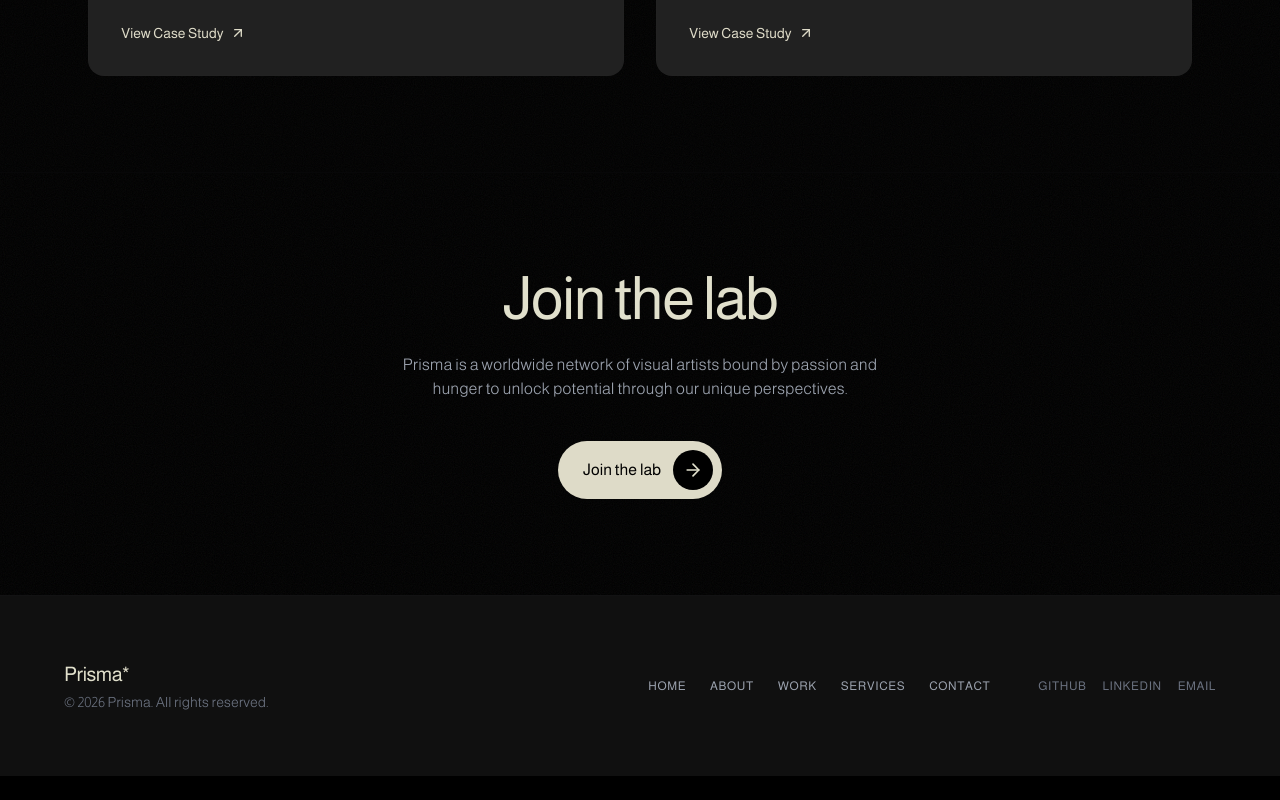
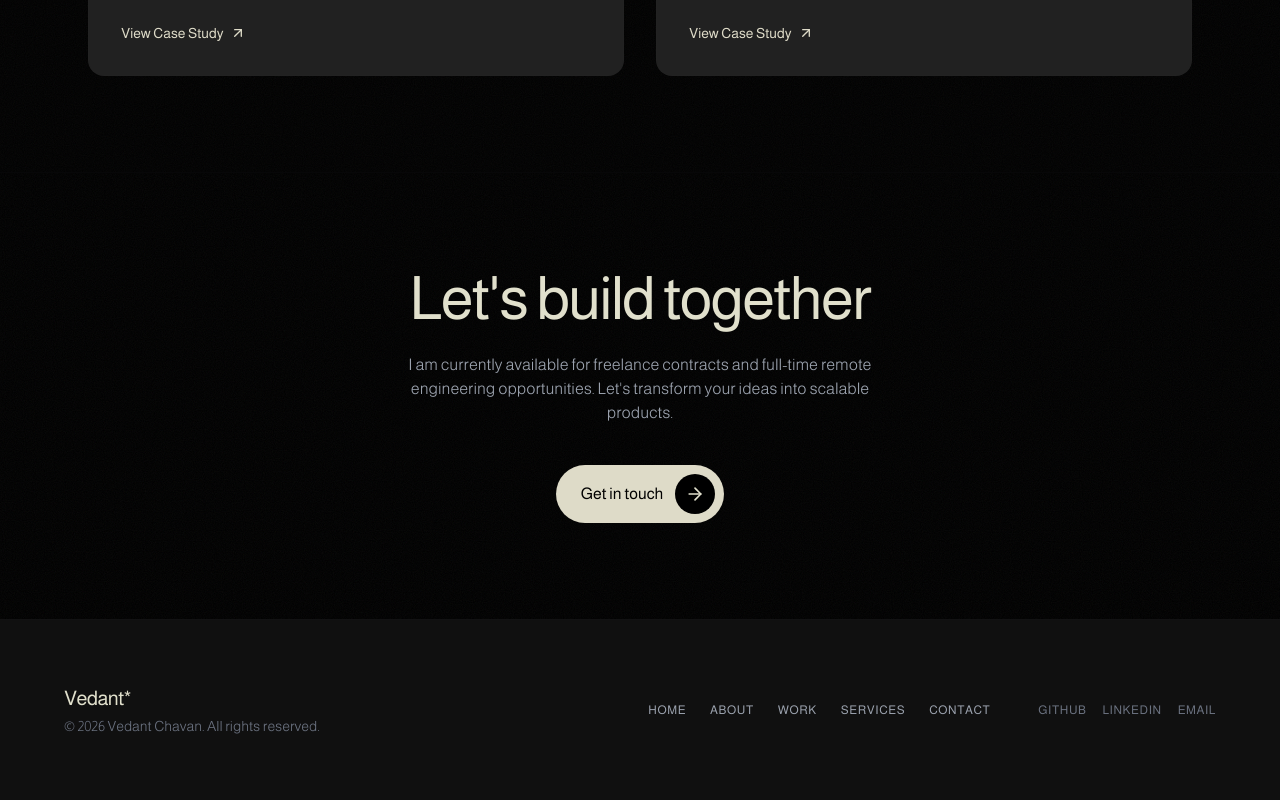
Before and after one commit to VedantChavan385/Freelance_Portfolio, a React (Vite) app in the folder V3/: page /work in a window 1280 px wide. Shown: the part 2026-2826 px from the top of the page. Before the commit the page ends 2802 px from the top, so only its background shows below. Built offline with nearby package versions, Linux system fonts and the light colour scheme.

Commit message:
Studio Re-branding to Developer Portfolio

```diff
--- a/V3/src/components/layout/Footer.jsx
+++ b/V3/src/components/layout/Footer.jsx
@@ -8,10 +8,10 @@ export default function Footer() {
         {/* Left Side: Brand/Logo */}
         <div className="flex flex-col items-center md:items-start gap-1">
           <Link to="/" className="text-xl font-medium tracking-tight text-[#E1E0CC] hover:opacity-85 transition-opacity">
-            Prisma<span className="text-primary">*</span>
+            Vedant<span className="text-primary">*</span>
           </Link>
           <span className="text-gray-500 text-xs sm:text-sm font-light">
-            © {new Date().getFullYear()} Prisma. All rights reserved.
+            © {new Date().getFullYear()} Vedant Chavan. All rights reserved.
           </span>
         </div>
 
@@ -36,6 +36,8 @@ export default function Footer() {
               <a
                 key={link.name}
                 href={link.href}
+                target="_blank"
+                rel="noreferrer"
                 className="text-gray-500 hover:text-primary transition-colors duration-300 font-medium"
               >
                 {link.name}
--- a/V3/src/components/sections/CTA.jsx
+++ b/V3/src/components/sections/CTA.jsx
@@ -4,9 +4,9 @@ import Button from '../ui/Button';
 import WordsPullUp from '../animations/WordsPullUp';
 
 export default function CTA({
-  title = "Join the lab",
-  description = "Prisma is a worldwide network of visual artists bound by passion and hunger to unlock potential through our unique perspectives.",
-  buttonText = "Join the lab",
+  title = "Let's build together",
+  description = "I am currently available for freelance contracts and full-time remote engineering opportunities. Let's transform your ideas into scalable products.",
+  buttonText = "Get in touch",
   buttonHref,
   buttonTo = "/contact"
 }) {
--- a/V3/src/components/sections/Hero.jsx
+++ b/V3/src/components/sections/Hero.jsx
@@ -32,7 +32,7 @@ export default function Hero() {
             {/* Left 8 columns - Giant Heading */}
             <div className="col-span-12 md:col-span-8 flex items-end">
               <WordsPullUp
-                text="Prisma"
+                text="Vedant"
                 showAsterisk={true}
                 className="text-[26vw] sm:text-[24vw] md:text-[22vw] lg:text-[20vw] xl:text-[19vw] 2xl:text-[20vw] font-medium leading-[0.85] tracking-[-0.07em] select-none"
                 style={{ color: '#E1E0CC' }}
@@ -48,7 +48,7 @@ export default function Hero() {
                 transition={{ duration: 0.8, delay: 0.5, ease: customEase }}
                 className="text-primary/70 text-xs sm:text-sm md:text-base leading-[1.2] font-light max-w-sm"
               >
-                Prisma is a worldwide network of visual artists, filmmakers and storytellers bound not by place, status or labels but by passion and hunger to unlock potential through our unique perspectives.
+                I help startups, founders, and businesses transform ideas into fast, scalable, and user-centric digital products. Specializing in full-stack engineering and intelligent AI solutions.
               </motion.p>
 
               {/* CTA Button Wrapper */}
@@ -57,7 +57,7 @@ export default function Hero() {
                 animate={{ y: 0, opacity: 1 }}
                 transition={{ duration: 0.8, delay: 0.7, ease: customEase }}
               >
-                <Button to="/contact">Join the lab</Button>
+                <Button to="/contact">Let's build</Button>
               </motion.div>
             </div>
 
```
